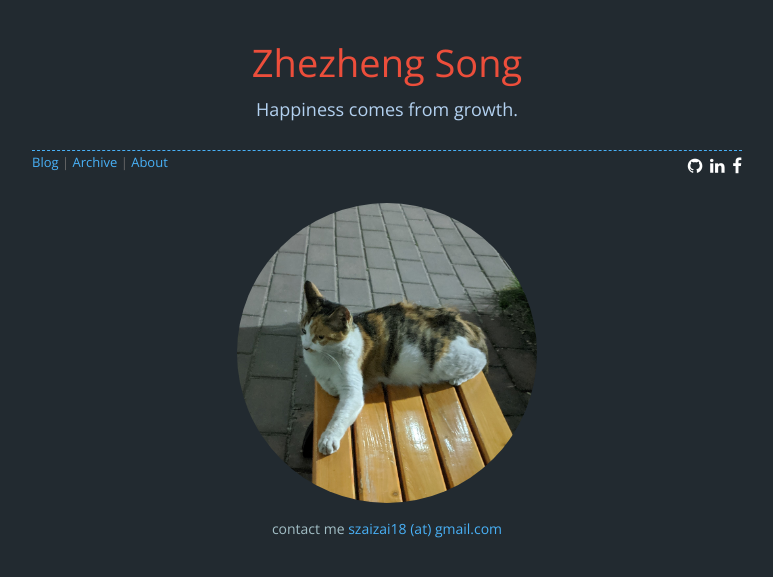
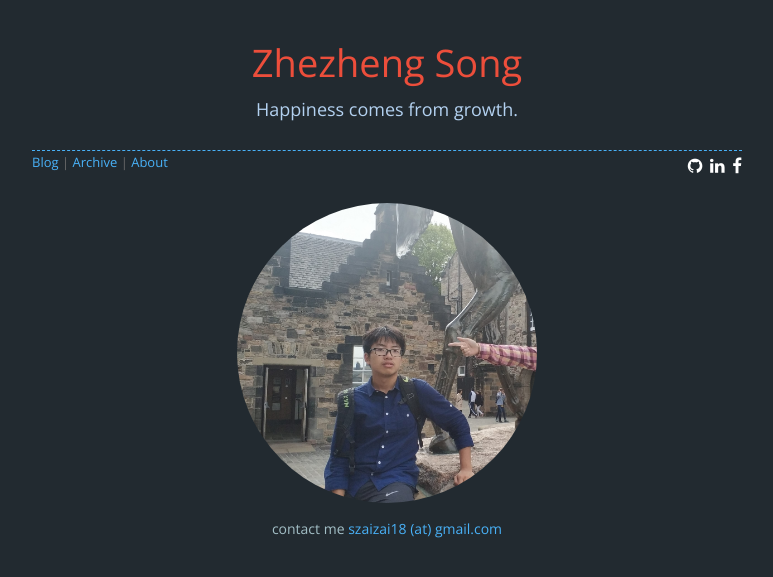
Before and after one commit to zhezhengsong/zhezhengsong.github.io, a Jekyll site: the page built from index.html, in a window 1280 px wide. Shown: the top 577 px of the page, without its empty margins (253-1026 px from the left). Built offline with Jekyll 4.4.1, drawn with Linux system fonts in a browser that asks for light colours; nearby versions of some CDN libraries; comment, search, counter and statistics services are not loaded.

Commit message:
add icon

```diff
--- a/index.html
+++ b/index.html
@@ -1,6 +1,6 @@
 ---
 layout: welcome
-welcome_img: "/img/catonbench.jpg"
+welcome_img: "/img/icon.jpg"
 ---
 
 <div class="text-center">
```
Also changed, not shown: img/icon.jpg (added).
